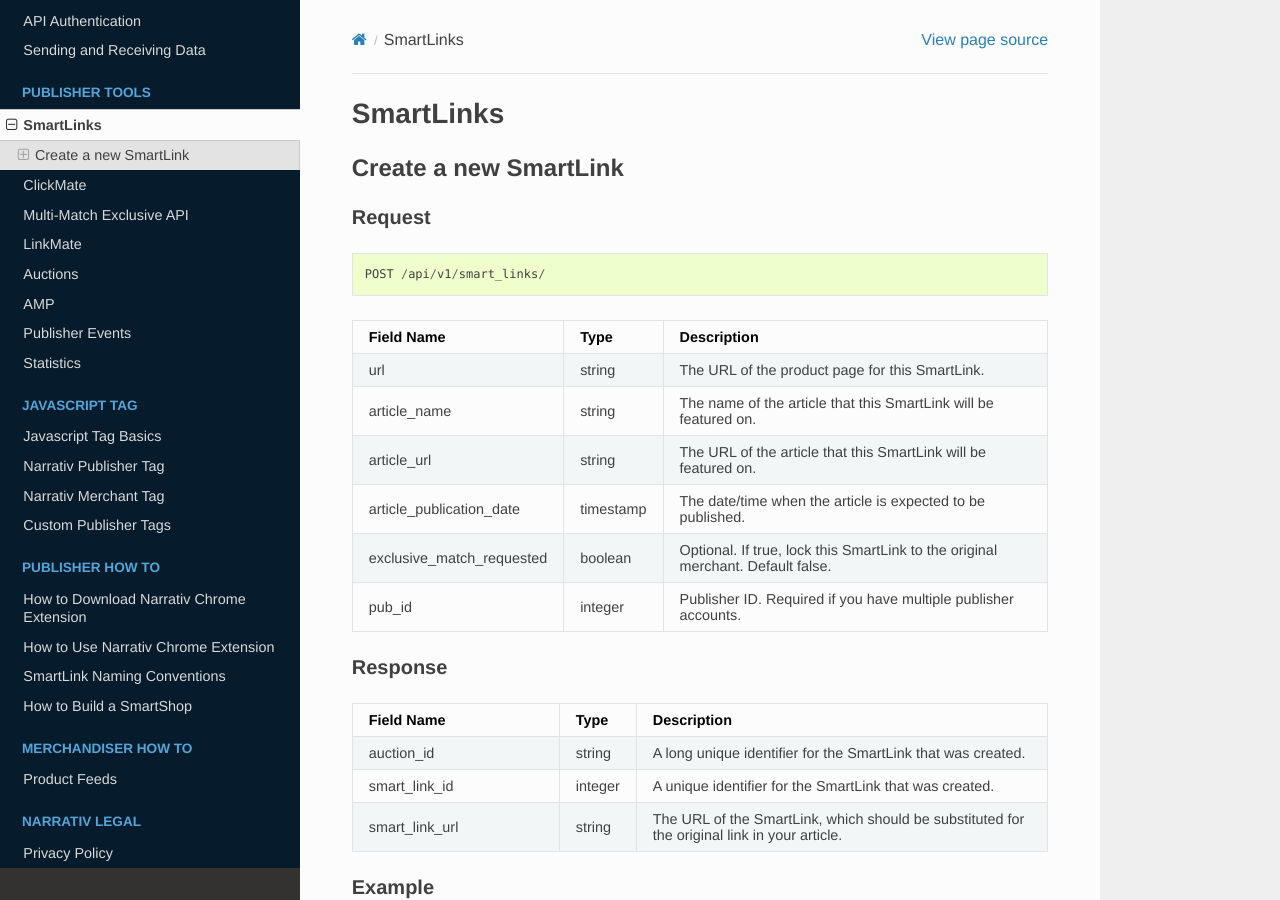
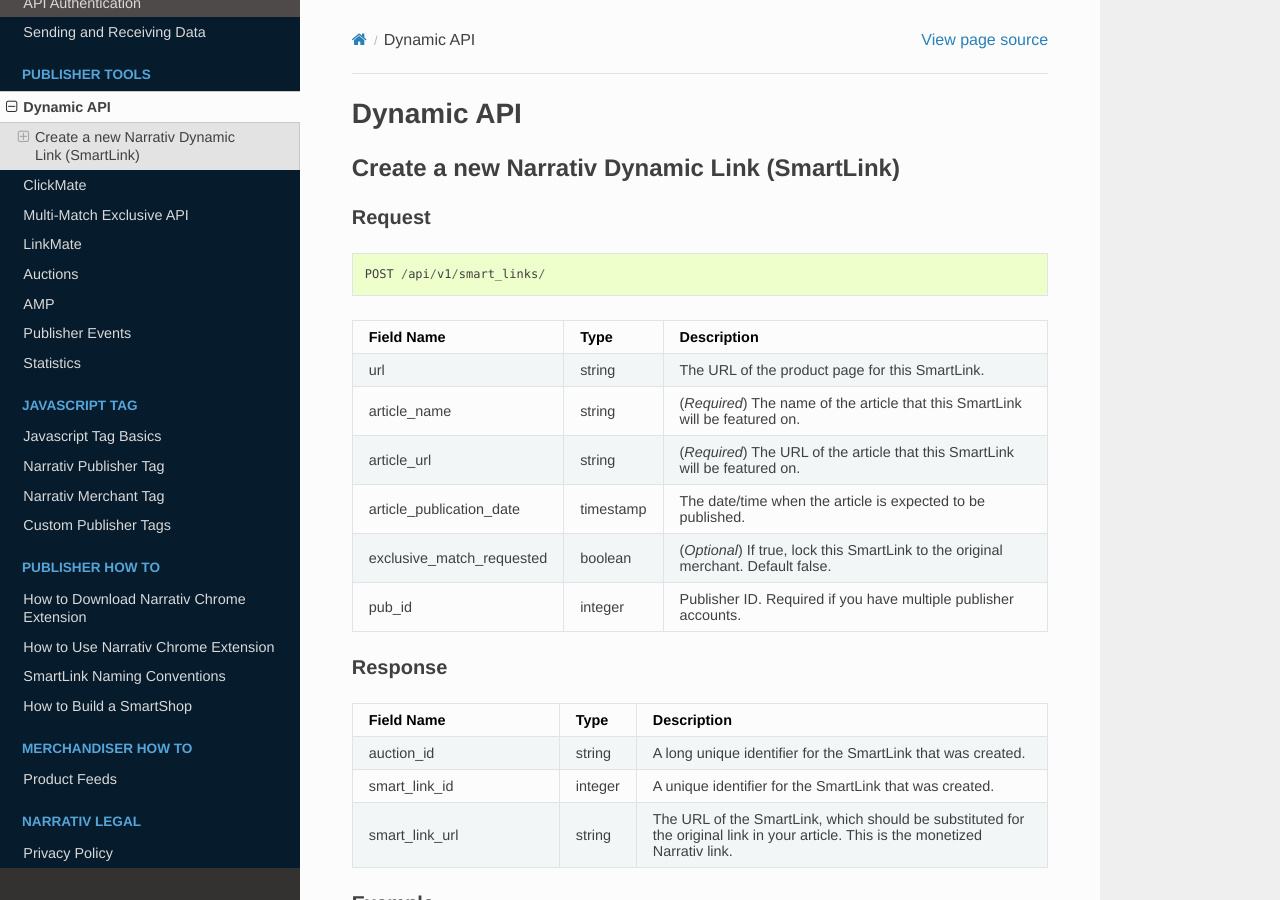
Before and after one commit to robinssq/api-docs, a Sphinx documentation site: the page built from docs/smartlink.rst, in a window 1280 px wide and 900 px high. Built offline with Sphinx 7.4.7 and the Read the Docs theme 2.0.0, drawn with Linux system fonts in a browser that asks for light colours.

Commit message:
updated smartlinks to dynamic links (#91)

```diff
--- a/docs/conf.py
+++ b/docs/conf.py
@@ -54,9 +54,9 @@
 # built documents.
 #
 # The short X.Y version. (major version 1 corresponds to /api/v1/)
-version = '1.8.3'
+version = '1.8.4'
 # The full version, including alpha/beta/rc tags.
-release = '1.8.3'
+release = '1.8.4'
 
 # The language for content autogenerated by Sphinx. Refer to documentation
 # for a list of supported languages.
--- a/docs/smartlink.rst
+++ b/docs/smartlink.rst
@@ -1,7 +1,7 @@
-SmartLinks
+Dynamic API
 ==========
 
-Create a new SmartLink
+Create a new Narrativ Dynamic Link (SmartLink)
 ----------------------
 
 Request
@@ -11,8 +11,7 @@
 
     POST /api/v1/smart_links/
 
-.. NOTE: Don't explicitly say that `article_url` or `article_publication_date`
-   are optional -- we want clients to fill in these fields.
+.. NOTE: Adding required for article name and url
 
 .. list-table::
    :widths: 30 10 60
@@ -28,11 +27,11 @@
 
    * - article_name
      - string
-     - The name of the article that this SmartLink will be featured on.
+     - (*Required*) The name of the article that this SmartLink will be featured on.
 
    * - article_url
      - string
-     - The URL of the article that this SmartLink will be featured on.
+     - (*Required*) The URL of the article that this SmartLink will be featured on.
 
    * - article_publication_date
      - timestamp
@@ -40,7 +39,7 @@
 
    * - exclusive_match_requested
      - boolean
-     - Optional. If true, lock this SmartLink to the original merchant. Default false.
+     - (*Optional*) If true, lock this SmartLink to the original merchant. Default false.
 
    * - pub_id
      - integer
@@ -67,7 +66,7 @@
 
    * - smart_link_url
      - string
-     - The URL of the SmartLink, which should be substituted for the original link in your article.
+     - The URL of the SmartLink, which should be substituted for the original link in your article. This is the monetized Narrativ link.
 
 Example
 ^^^^^^^
```
